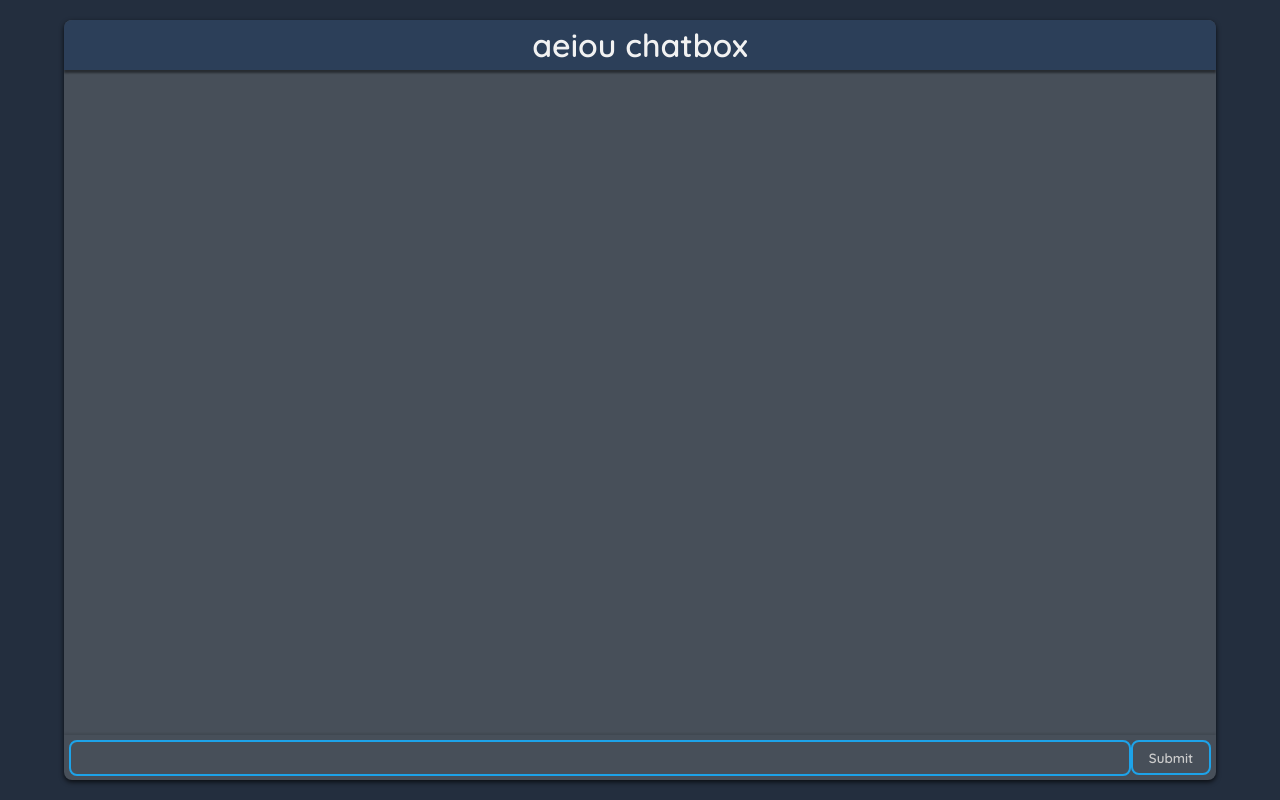
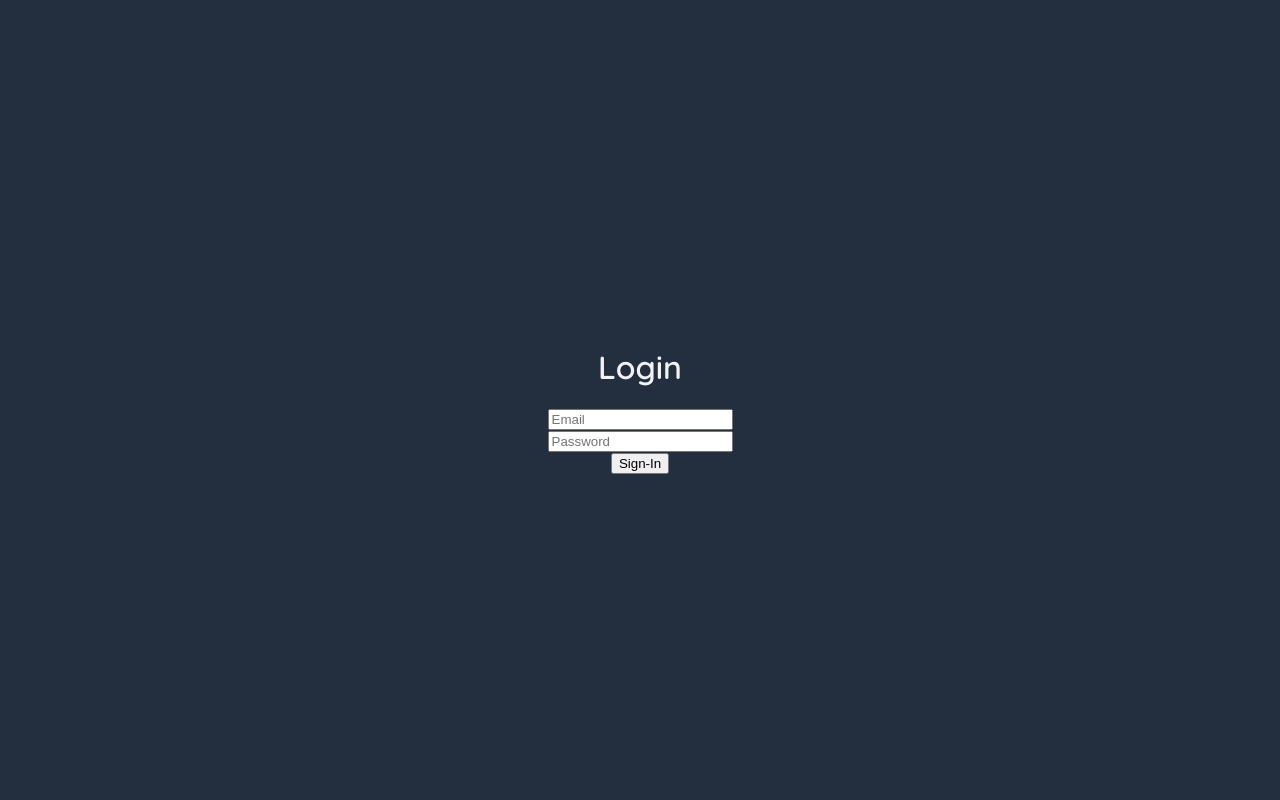
Before and after one commit to zain-kabani/i-reply, a React (Create React App) app in the folder web_app/aeiou-chatroom/: page /LoginPage in a window 1280 px wide. Built offline with nearby package versions, Linux system fonts and the light colour scheme.

Commit message:
front-end: created landing page, login page. TODO: fix login page routing, and form verification

```diff
--- a/web_app/aeiou-chatroom/src/App.css
+++ b/web_app/aeiou-chatroom/src/App.css
@@ -10,6 +10,10 @@
   --title-background-colour: #2c3f59;
 }
 
+a {
+	color: var(--title-text-colour);
+}
+
 .App {
 	display: flex;
 	height: 100vh;
@@ -19,6 +23,11 @@
 	justify-content: center;
 	text-align: center;
 }
+
+.App h1 {
+	color: var(--title-text-colour);
+	font-family: 'Quicksand', sans-serif;
+	}
 
 .chatbox {
   font-family: 'Quicksand', sans-serif;
--- a/web_app/aeiou-chatroom/src/App.js
+++ b/web_app/aeiou-chatroom/src/App.js
@@ -1,12 +1,37 @@
 import React from 'react';
+import {BrowserRouter as Router, Switch, Route, Link} from "react-router-dom"
 
 import './App.css';
+import LoginPage from "./LoginPage.js"
 import ChatBox from "./ChatBox.js"
 
 function App() {
+
   return (
+    /*
     <div className="App">
       <ChatBox />
+    </div>
+    */
+
+    <div className="App">
+      <Router>
+        <Switch>
+
+          <Route path="/LoginPage">
+            <LoginPage />
+          </Route>
+
+          <Route path="/">
+            <Link  to="/LoginPage">Login</Link>
+          </Route>
+
+          <Route path="/ChatBox">
+              <ChatBox />
+          </Route>
+
+        </Switch>
+      </Router>
     </div>
   );
 }
--- /dev/null
+++ b/web_app/aeiou-chatroom/src/LoginPage.js
@@ -0,0 +1,65 @@
+import React from 'react';
+import {BrowserRouter as Router, Switch, Route, Link} from "react-router-dom"
+
+import { Row, FormGroup, FormControl,  Button,  } from 'react-bootstrap';
+
+import './App.css';
+import ChatBox from "./ChatBox.js"
+
+class LoginPage extends React.Component {
+    constructor(props) {
+        super(props);
+
+        this.state = {
+            formData: {}, // login form data
+            errors: {}, // login field errors
+        };
+    }
+
+    login(e) {
+        // prevent web page refresh
+        e.preventDefault();
+
+        //alert("You are successfully signed in...");
+        window.location.href = "/ChatBox"
+
+        }
+
+    componentDidUpdate() {
+    }
+
+    render() {
+
+        const { errors, formSubmitted } = this.state;
+
+        return (
+            <div className="Login">
+                <Router>
+                    <Switch>
+                        <Route path="/LoginPage">
+                            <h1>Login</h1>
+                            <form className="userinput" onSubmit={ (e) => this.login(e)}>
+                                <FormGroup controlId="email" validationState={ formSubmitted ? (errors.email ? 'error' : 'success') : null }>
+                                    <FormControl type="text" name="email" placeholder="Email" />
+
+                                </FormGroup>
+                                <FormGroup controlId="password" validationState={ formSubmitted ? (errors.password ? 'error' : 'success') : null }>
+                                    <FormControl type="password" name="password" placeholder="Password" />
+
+                                </FormGroup>
+                                <Button type="submit" bsStyle="primary">Sign-In</Button>
+                            </form>
+                        </Route>
+
+                        <Route path="/ChatBox">
+                            <ChatBox />
+                        </Route>
+
+                    </Switch>
+                </Router>
+            </div>
+        );
+    }
+}
+
+export default LoginPage;
```
